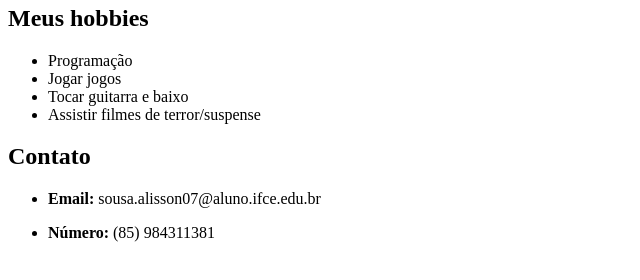
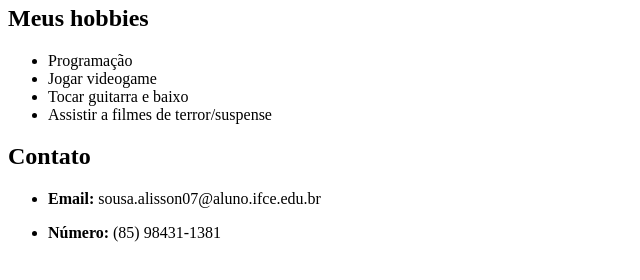
Before and after one commit to AlissonSco/Apresentacao-Pessoal-Html-1, a plain HTML site: page index.html in a window 1280 px wide. Shown: the part 234-514 px from the top of the page, 0-640 px from the left. Drawn offline with Linux system fonts and the light colour scheme.

Commit message:
Update index.html

```diff
--- a/index.html
+++ b/index.html
@@ -23,9 +23,9 @@
             <h2 id="hobbies">Meus hobbies</h2>
             <ul>
                 <li>Programação</li>
-                <li>Jogar jogos</li>
+                <li>Jogar videogame</li>
                 <li>Tocar guitarra e baixo</li>
-                <li>Assistir filmes de terror/suspense</li>
+                <li>Assistir a filmes de terror/suspense</li>
             </ul>
         </section>
 
@@ -33,7 +33,7 @@
             <h2 id="contato">Contato</h2>
             <ul>
                 <li><p><b>Email:</b> sousa.alisson07@aluno.ifce.edu.br</p></li>
-                <li><p><b>Número:</b> (85) 984311381</p></li>
+                <li><p><b>Número:</b> (85) 98431-1381</p></li>
             </ul>
         </section>
     </body>
```
